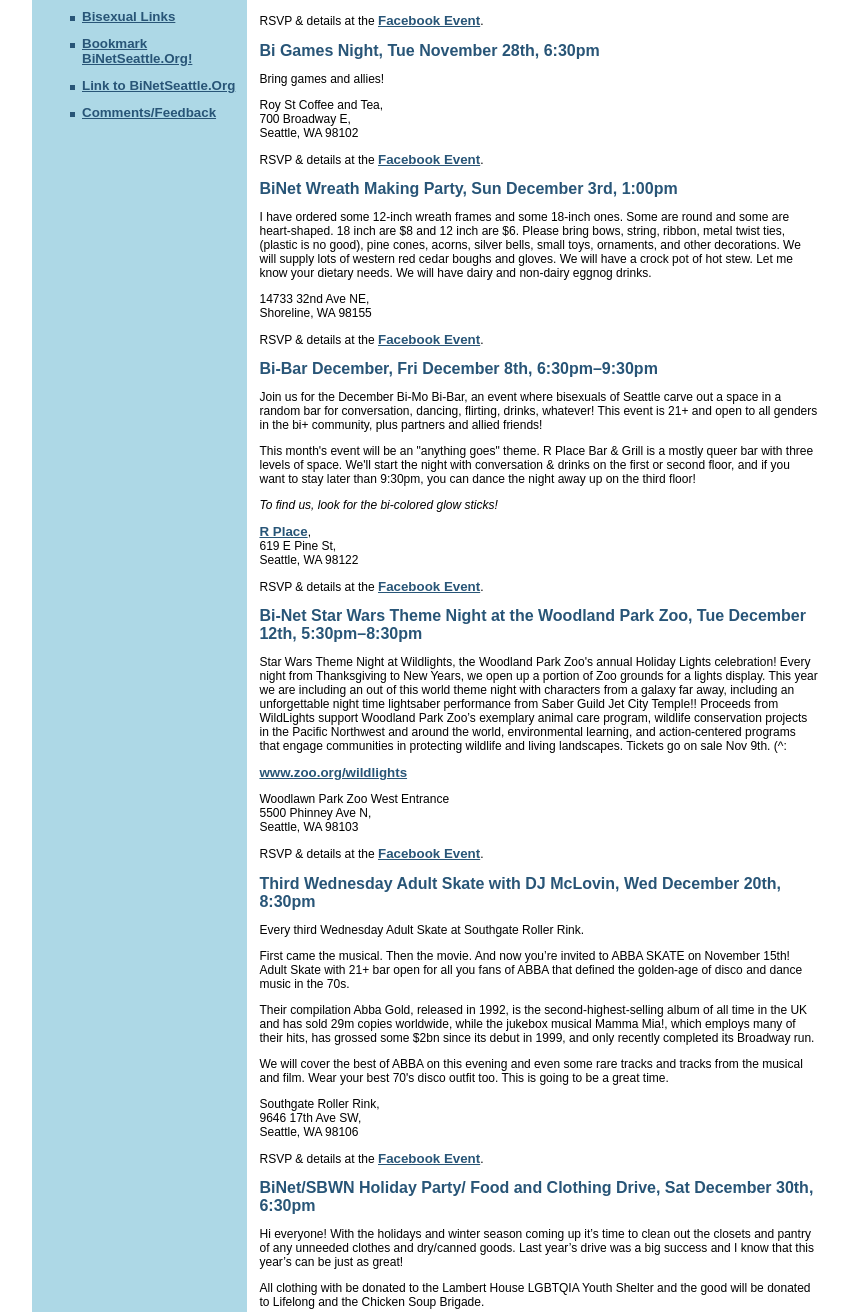
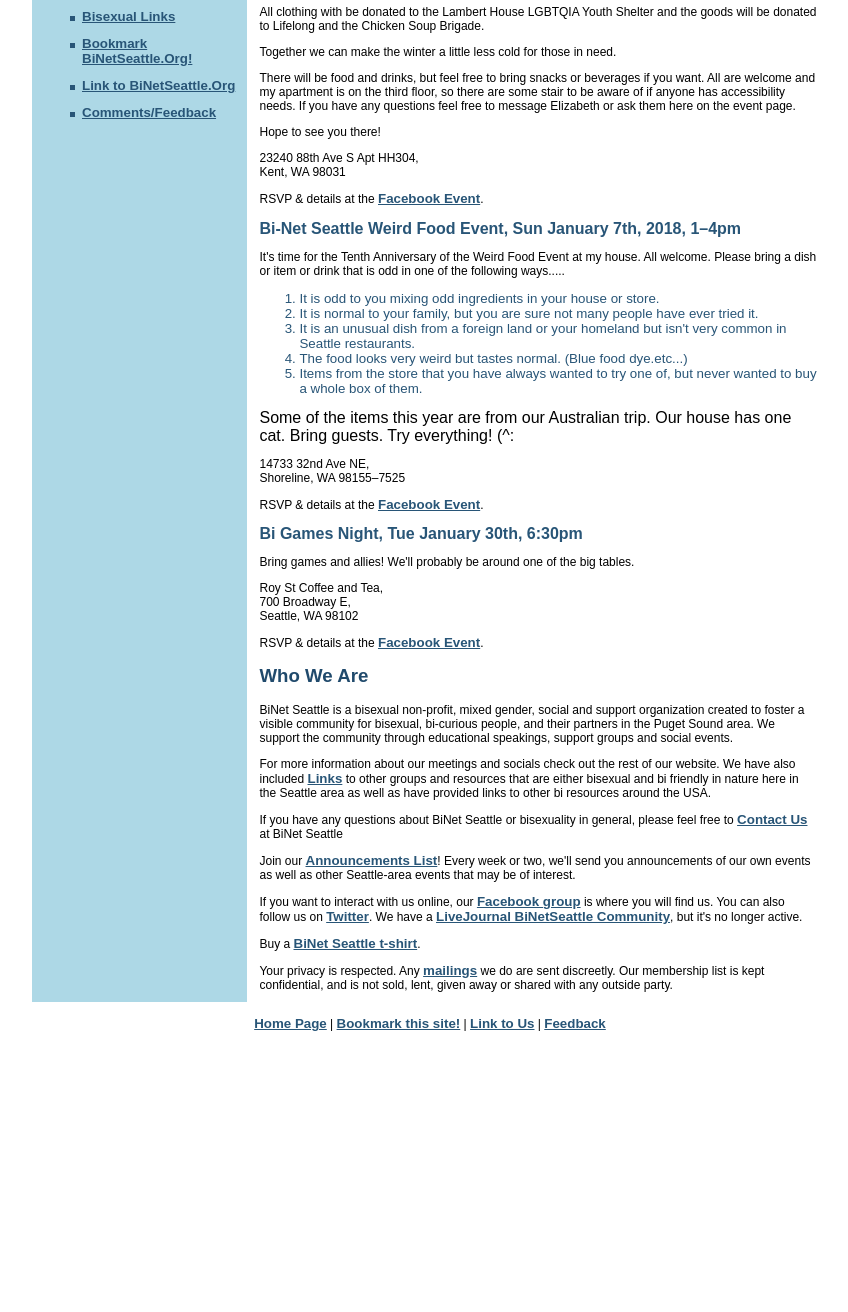
Before and after one commit to BiNetSeattle/binetseattle.github.io, a plain HTML site: page index.html in a window 1280 px wide. Shown: the part 331-1643 px from the top of the page, without its empty margins (210-1058 px from the left). After the commit the page ends 1374 px from the top, so only its background shows below. Drawn offline with Linux system fonts and the light colour scheme.

Commit message:
Some Jan 2018 events
Weird Food and Games Night

```diff
--- a/index.html
+++ b/index.html
@@ -103,7 +103,7 @@ window.onload=dynamiclink
 
 <!-- =================================================== -->
 
-<h1>2017 Events</h1>
+<h1>2017 and 2018 Events</h1>
 
 <p>
 The best way to keep up with BiNet Seattle online is through our
@@ -113,159 +113,6 @@ and our
 <a href="https://www.facebook.com/groups/125297135334/events/" target="_blank">
 events page</a>.
 </p>
-
-
-<h2>BiNet Craft Night, Thu November 16th, 6:30pm</h2>
-
-<p>
-Bring your knitting/crochet/embroidery/any and all handwork
-and hang out with other bi folks!
-</p>
-
-<p>
-Roy St Coffee and Tea,<br>
-700 Broadway E,<br/>
-Seattle, WA 98102
-</p>
-
-<p>RSVP &amp; details at the
-<a href="https://www.facebook.com/events/126763828031891/" target="_blank">Facebook Event</a>.</p>
-
-
-<h2>Bi Games Night, Tue November 28th, 6:30pm</h2>
-
-<p>
-Bring games and allies!
-</p>
-
-<p>
-Roy St Coffee and Tea,<br>
-700 Broadway E,<br/>
-Seattle, WA 98102
-</p>
-
-<p>RSVP &amp; details at the
-<a href="https://www.facebook.com/events/355619688195457/" target="_blank">Facebook Event</a>.</p>
-
-
-<h2>BiNet Wreath Making Party, Sun December 3rd, 1:00pm</h2>
-
-<p>
-I have ordered some 12-inch wreath frames and some 18-inch ones.
-Some are round and some are heart-shaped.
-18 inch are $8 and 12 inch are $6.
-Please bring bows, string, ribbon, metal twist ties, (plastic is no good),
-pine cones, acorns, silver bells, small toys, ornaments, and other decorations.
-We will supply lots of western red cedar boughs and gloves.
-We will have a crock pot of hot stew.
-Let me know your dietary needs.
-We will have dairy and non-dairy eggnog drinks.
-</p>
-
-<p>
-14733 32nd Ave NE,<br>
-Shoreline, WA 98155
-</p>
-
-<p>RSVP &amp; details at the
-<a href="https://www.facebook.com/events/433027157099278/" target="_blank">Facebook Event</a>.</p>
-
-
-<h2>Bi-Bar December, Fri December 8th, 6:30pm–9:30pm</h2>
-
-<p>
-Join us for the December Bi-Mo Bi-Bar,
-an event where bisexuals of Seattle carve out a space in a random bar
-for conversation, dancing, flirting, drinks, whatever!
-This event is 21+ and open to all genders in the bi+ community,
-plus partners and allied friends!
-</p>
-
-<p>
-This month's event will be an "anything goes" theme.
-R Place Bar &amp; Grill is a mostly queer bar with three levels of space.
-We'll start the night with conversation &amp; drinks on the first or second floor,
-and if you want to stay later than 9:30pm,
-you can dance the night away up on the third floor!
-</p>
-
-<p>
-<em>To find us, look for the bi-colored glow sticks!</em>
-</p>
-
-<p>
-<a href="https://www.facebook.com/rplaceseattle/">R Place</a>,<br>
-619 E Pine St,<br>
-Seattle, WA 98122
-</p>
-
-<p>RSVP &amp; details at the
-<a href="https://www.facebook.com/events/290185581477737/" target="_blank">Facebook Event</a>.</p>
-
-
-<h2>Bi-Net Star Wars Theme Night at the Woodland Park Zoo, Tue December 12th, 5:30pm–8:30pm</h2>
-
-<p>
-Star Wars Theme Night at Wildlights, the Woodland Park Zoo's annual Holiday
-Lights celebration! Every night from Thanksgiving to New Years, we open up a
-portion of Zoo grounds for a lights display. This year we are including an out
-of this world theme night with characters from a galaxy far away, including an
-unforgettable night time lightsaber performance from Saber Guild Jet City
-Temple!! Proceeds from WildLights support Woodland Park Zoo’s exemplary animal
-care program, wildlife conservation projects in the Pacific Northwest and
-around the world, environmental learning, and action-centered programs that
-engage communities in protecting wildlife and living landscapes. Tickets go on
-sale Nov 9th. (^:
-</p>
-
-<p>
-<a href="http://www.zoo.org/wildlights">www.zoo.org/wildlights</a>
-</p>
-
-<p>
-Woodlawn Park Zoo West Entrance<br>
-5500 Phinney Ave N,<br>
-Seattle, WA 98103
-</p>
-
-<p>RSVP &amp; details at the
-<a href="https://www.facebook.com/events/350100198785109/" target="_blank">Facebook Event</a>.</p>
-
-
-<h2>Third Wednesday Adult Skate with DJ McLovin, Wed December 20th, 8:30pm</h2>
-
-<p>
-Every third Wednesday Adult Skate at Southgate Roller Rink.
-</p>
-
-<p>
-First came the musical. Then the movie. And now you’re invited to ABBA SKATE on
-November 15th! Adult Skate with 21+ bar open for all you fans of ABBA that
-defined the golden-age of disco and dance music in the 70s.
-</p>
-
-<p>
-Their compilation Abba Gold, released in 1992, is the second-highest-selling
-album of all time in the UK and has sold 29m copies worldwide, while the
-jukebox musical Mamma Mia!, which employs many of their hits, has grossed some
-$2bn since its debut in 1999, and only recently completed its Broadway run.
-</p>
-
-<p>
-We will cover the best of ABBA on this evening and even some rare tracks and
-tracks from the musical and film. Wear your best 70's disco outfit too. This is
-going to be a great time.
-</p>
-
-<p>
-Southgate Roller Rink,<br>
-9646 17th Ave SW,<br>
-Seattle, WA 98106
-</p>
-
-<p>RSVP &amp; details at the
-<a href="https://www.facebook.com/events/356313564811774/" target="_blank">Facebook Event</a>.</p>
-
 
 <h2>BiNet/SBWN Holiday Party/ Food and Clothing Drive, Sat December 30th, 6:30pm</h2>
 
@@ -278,7 +125,7 @@ great!
 
 <p>
 All clothing with be donated to the Lambert House LGBTQIA Youth Shelter and
-the good will be donated to Lifelong and the Chicken Soup Brigade.
+the goods will be donated to Lifelong and the Chicken Soup Brigade.
 </p>
 
 <p>
@@ -306,18 +153,69 @@ Kent, WA 98031
 <a href="https://www.facebook.com/events/367852596987595/" target="_blank">Facebook Event</a>.</p>
 
 
+<h2>Bi-Net Seattle Weird Food Event, Sun January 7th, 2018, 1–4pm</h2>
+
+<p>
+It's time for the Tenth Anniversary of the Weird Food Event at my house.
+All welcome.
+Please bring a dish or item or drink that is odd in one of the following ways.....
+<ol>
+
+<li>It is odd to you mixing odd ingredients in your house or store.</li>
+<li>It is normal to your family,
+   but you are sure not many people have ever tried it.</li>
+<li>It is an unusual dish from a foreign land or your homeland
+   but isn't very common in Seattle restaurants.</li>
+<li>The food looks very weird but tastes normal. (Blue food dye.etc...)</li>
+<li>Items from the store that you have always wanted to try one of,
+   but never wanted to buy a whole box of them.</li>
+</ol>
+Some of the items this year are from our Australian trip.
+Our house has one cat.
+Bring guests.
+Try everything! (^:
+</p>
+
+<p>
+14733 32nd Ave NE,<br>
+Shoreline, WA 98155–7525
+</p>
+
+<p>RSVP &amp; details at the
+<a href="https://www.facebook.com/events/142478639786802/" target="_blank">Facebook Event</a>.</p>
+
+
+<h2>Bi Games Night, Tue January 30th, 6:30pm</h2>
+
+<p>
+Bring games and allies! We'll probably be around one of the big tables.
+</p>
+
+<p>
+Roy St Coffee and Tea,<br>
+700 Broadway E,<br/>
+Seattle, WA 98102
+</p>
+
+<p>RSVP &amp; details at the
+<a href="https://www.facebook.com/events/119978125377076/" target="_blank">Facebook Event</a>.</p>
 
 
 <!-- =================================================== -->
 
 
 <h1>Who We Are</h1>
-<p>
-BiNet Seattle is a bisexual non-profit, mixed gender, social and support organization created to foster a visible community for bisexual, bi-curious people, and their partners in the Puget Sound area. We support the community through educational speakings, support groups and social events.
+
+<p> BiNet Seattle is a bisexual non-profit, mixed gender, social and support
+organization created to foster a visible community for bisexual, bi-curious
+people, and their partners in the Puget Sound area. We support the community
+through educational speakings, support groups and social events.
+
 <!--
 <p>
 Bi-Out is the Speakers Bureau of BiNet Seattle. We've had speaking engagements for many diverse groups, answering questions and de-mystifying bisexuality. <a href="./topics/feedback.html">Contact Us</a> if you're interested in getting a speaker for your class, group or function.
 -->
+
 <p>
 For more information about our meetings and socials check out the rest of our website. We have also included <a href="./topic/links.html">Links</a> to other groups and resources that are either bisexual and bi friendly in nature here in the Seattle area as well as have provided links to other bi resources around the USA.
 <p>
@@ -326,10 +224,12 @@ If you have any questions about BiNet Seattle or bisexuality in general, please
 <p>
 See our <a href="./topics/calendar.html">Calendar</a> for details of our Regular Meetings and Social Events.
 -->
+
 <p>
 Join our <a href="./topics/lists.html">Announcements List</a>!
 Every week or two, we'll send you announcements of our own events
 as well as other Seattle-area events that may be of interest.</p>
+
 <p>
 If you want to interact with us online, our
 <a href="https://www.facebook.com/groups/125297135334/" target="_blank">
@@ -337,8 +237,10 @@ Facebook group</a> is where you will find us.
 You can also follow us on <a href="http://twitter.com/BiNetSeattle" target="_blank">
 Twitter</a>.
 We have a <a href="http://www.livejournal.com/community/binetseattle/" target="_blank">LiveJournal BiNetSeattle Community</a>, but it's no longer active.</p>
+
 <p>
 Buy a <a href="http://www.cafepress.com/binetseattle">BiNet Seattle t-shirt</a>.
+
 <p>
 Your privacy is respected. Any <a href="./topics/lists.html">mailings</a>
 we do are sent discreetly.
```
